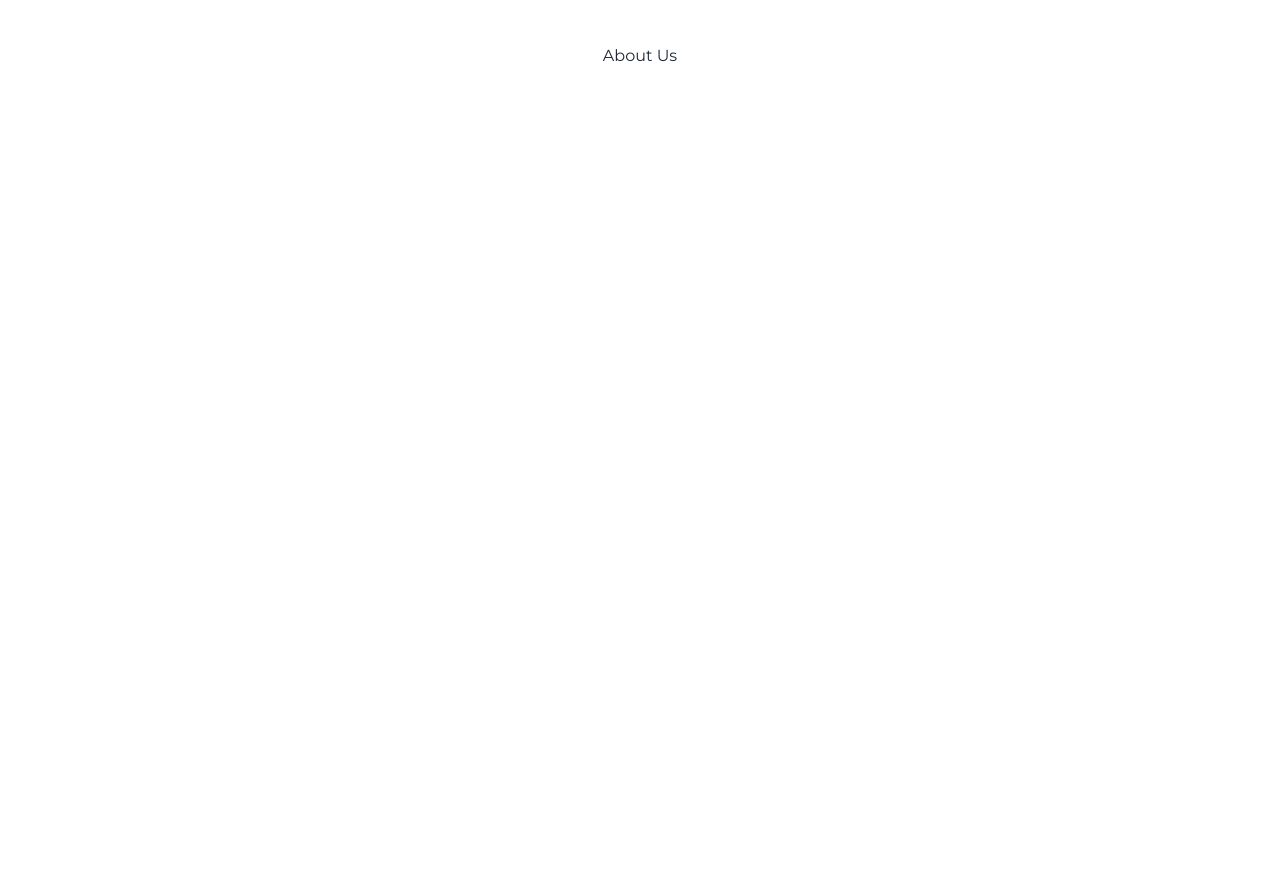
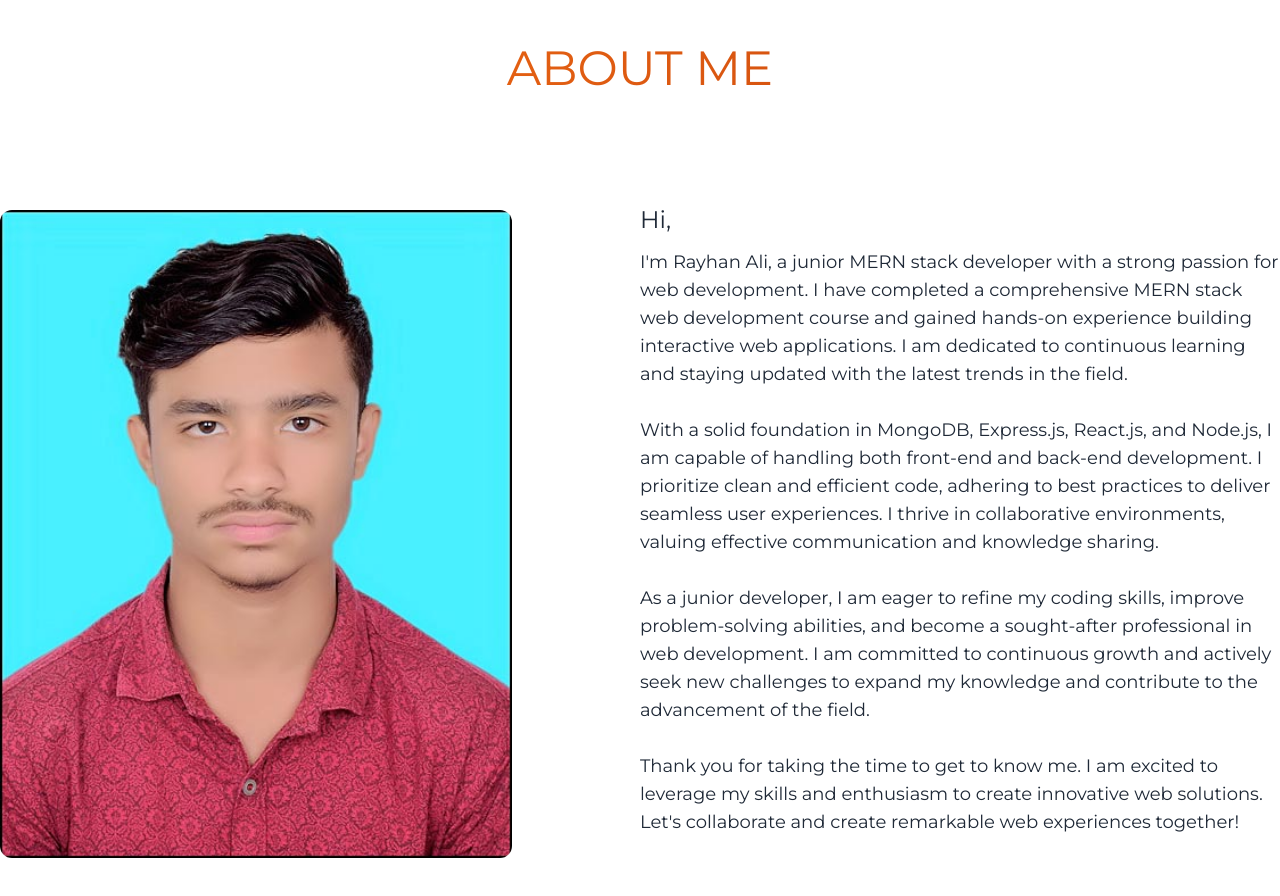
Before and after one commit to Rayhanali-dev/my-portfolio, a React (Vite) app: page / in a window 1280 px wide. Shown: the part 720-1616 px from the top of the page. Before the commit the page ends 800 px from the top, so only its background shows below. Built offline with nearby package versions, Linux system fonts and the light colour scheme.

Commit message:
about part completed

```diff
--- a/src/components/About/About.jsx
+++ b/src/components/About/About.jsx
@@ -1,9 +1,24 @@
 import React from 'react';
-
+import img from '../../assets/about.jpg'
 const About = () => {
     return (
         <div className='max-w-7xl mx-auto'>
-            <h2 className='text-center'>About Us</h2>
+            <h2 className='text-center text-5xl mb-8 uppercase bg-gradient-to-r from-orange-500 to-orange-700 bg-clip-text text-transparent'>About me</h2>
+            <div className='py-20 flex items-center'>
+                <div className='w-1/2'>
+                    <img className='rounded-xl w-4/5' src={img} alt="about img" />
+                </div>
+                <div className='w-1/2'>
+                    <p className='text-2xl mb-3'>Hi, </p>
+                    <p className='mb-7 leading-7 text-lg'>I'm  Rayhan Ali, a junior MERN stack developer with a strong passion for web development. I have completed a comprehensive MERN stack web development course and gained hands-on experience building interactive web applications. I am dedicated to continuous learning and staying updated with the latest trends in the field.</p>
+
+                    <p className='mb-7 leading-7 text-lg'>With a solid foundation in MongoDB, Express.js, React.js, and Node.js, I am capable of handling both front-end and back-end development. I prioritize clean and efficient code, adhering to best practices to deliver seamless user experiences. I thrive in collaborative environments, valuing effective communication and knowledge sharing.</p>
+
+                    <p className='mb-7 leading-7 text-lg'> As a junior developer, I am eager to refine my coding skills, improve problem-solving abilities, and become a sought-after professional in web development. I am committed to continuous growth and actively seek new challenges to expand my knowledge and contribute to the advancement of the field. </p>
+
+                    <p className='mb-7 leading-7 text-lg'>Thank you for taking the time to get to know me. I am excited to leverage my skills and enthusiasm to create innovative web solutions. Let's collaborate and create remarkable web experiences together!</p>
+                </div>
+            </div>
         </div>
     );
 };
```
Also changed, not shown: .eslintrc.cjs, src/assets/about.jpg (added).
